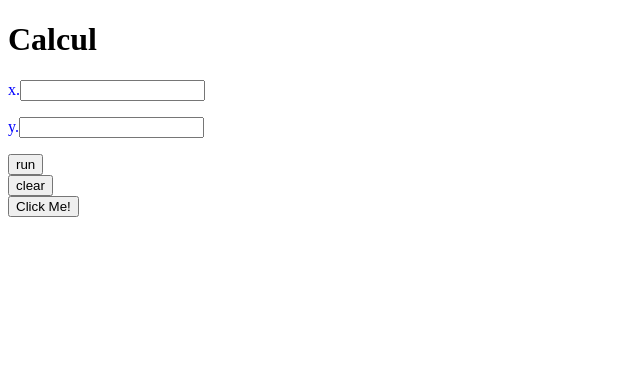
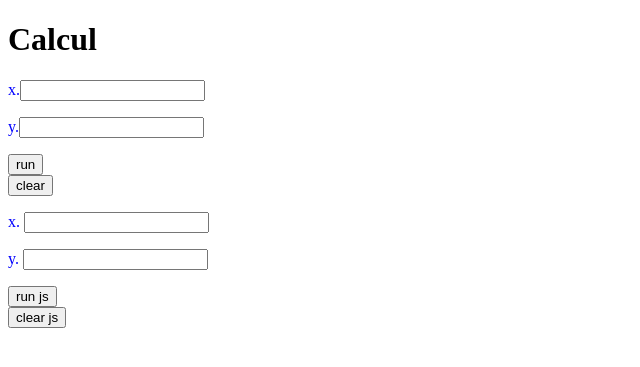
Before and after one commit to simongoffin/start_project_django, a Django app: page / in a window 1280 px wide. Shown: the top 367 px of the page, without its empty margins (0-640 px from the left). Run offline with Django 3.2, Linux system fonts and the light colour scheme; some libraries are stand-ins or nearby versions.

Commit message:
[IMP] Computing in js.

```diff
--- a/application/static/core.js
+++ b/application/static/core.js
@@ -1,6 +1,19 @@
 
 $( document ).ready(function() {
-    $( ".xxx" ).on( "click", function() {
-        console.log( "You clicked!" );
+    $( ".run_js" ).on( "click", function() {
+        var xx = parseInt($('.x_val').val());
+        var yy = parseInt($('.y_val').val());
+        if(xx && yy){
+            var zz = xx+yy;
+            $('.solution').text(xx+'+'+yy+'='+zz);
+        }
+        else{
+            $('.solution').text('Bad value');
+        }
+    });
+    $( ".clear_js" ).on( "click", function() {
+        $('.x_val').val('');
+        $('.y_val').val('');
+        $('.solution').text('');
     });
 });
--- a/templates/application/home.html
+++ b/templates/application/home.html
@@ -20,12 +20,16 @@
         <form action="{% url "application.views.home" %}" method="get">{% csrf_token %}
             <input type="submit" value="clear"/>
         </form>
-        <button class='xxx' type="button">Click Me!</button>
         {%if check %}
             <p>{{x}}+{{y}}={{z}}</p>
         {% endif %}
         {%if error %}
             <p>{{message}}</p>
         {% endif %}
+        <p>x. <input type="text" class="x_val"></p>
+        <p>y. <input type="text" class="y_val"></p>
+        <div><button class='run_js' type="button">run js</button></div>
+        <div><button class='clear_js' type="button">clear js</button></div>
+        <p class='solution'></p>
     </body>
 </html>
```
